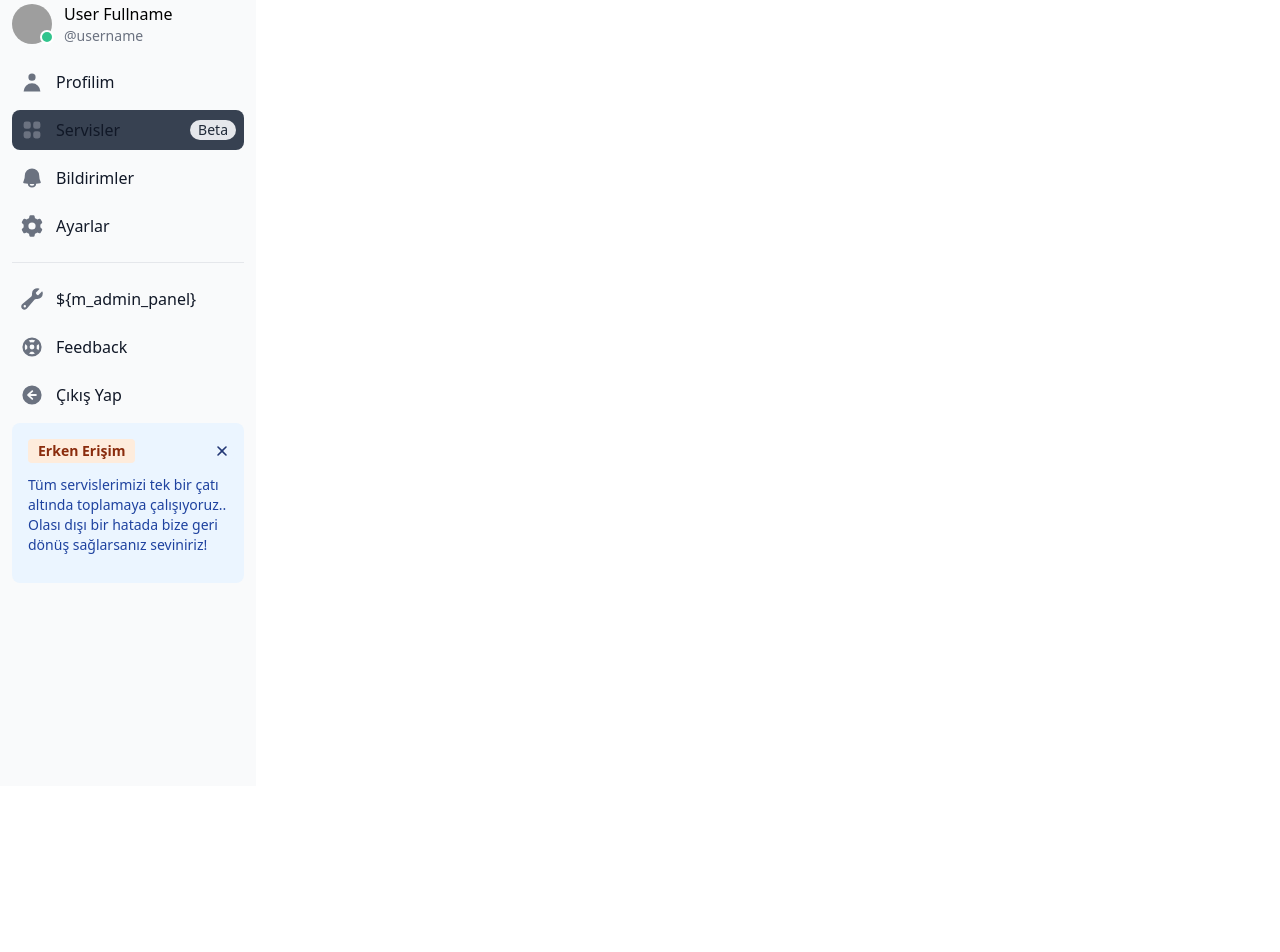
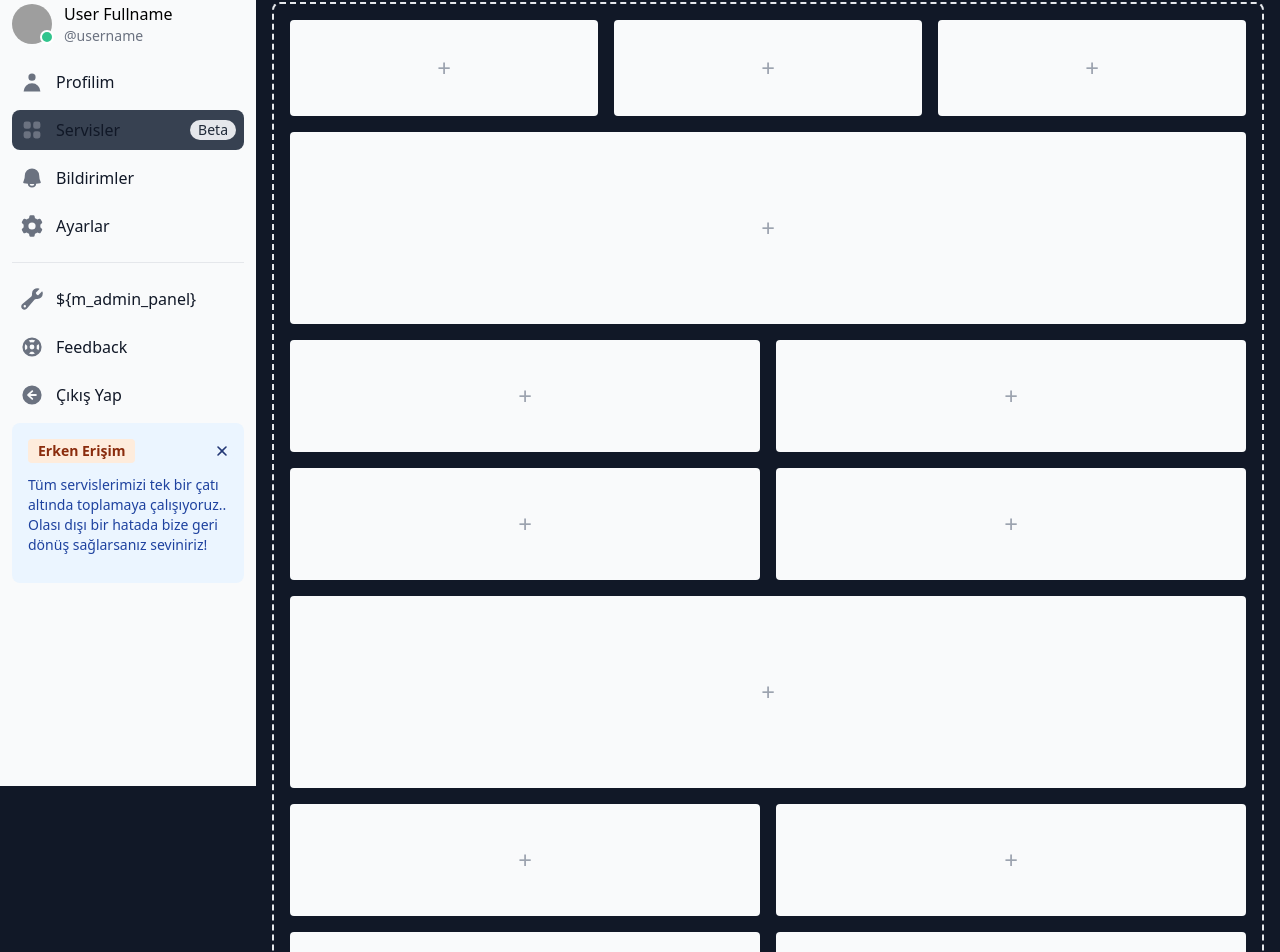
Before and after one commit to macesdev/macesdev-account, a Nuxt app: page /user/services in a window 1280 px wide. Shown: the part 14-966 px from the top of the page. Before the commit the page ends 800 px from the top, so only its background shows below. Built offline with nearby package versions, Linux system fonts and the light colour scheme; grey boxes are pictures that could not be loaded.

Commit message:
mdev.mdkn@latest - 02-19-2023, 18:00:03

```diff
--- a/pages/index.vue
+++ b/pages/index.vue
@@ -21,6 +21,7 @@ onMounted(() => {
 </script>
 
 <template>
+  <div id="wrapper">
     <div>
       <Head>
         <Title>Profilim</Title>
@@ -264,9 +265,14 @@ onMounted(() => {
         <span class="sr-only">Loading...</span>
       </div>
     </div>
+  </div>
 </template>
 
 <style>
+.wrapper {
+  height: 100%;
+}
+
 .loadingScreen {
   position: absolute;
   top: 50%;
@@ -294,8 +300,6 @@ export default {
     };
   },
   beforeMount() {
-    document.body.style.backgroundColor = "#111827";
-
     if (localStorage.getItem("mail") == null) {
       navigateTo("/fw/login");
     }
--- a/pages/user/services.vue
+++ b/pages/user/services.vue
@@ -1,9 +1,90 @@
 <template>
   <ProfileSidebar />
+
+  <div class="p-4 sm:ml-64">
+    <div
+      class="p-4 border-2 border-gray-200 border-dashed rounded-lg dark:border-gray-700"
+    >
+      <div class="grid grid-cols-3 gap-4 mb-4">
+        <div
+          class="flex items-center justify-center h-24 rounded bg-gray-50 dark:bg-gray-800"
+        >
+          <p class="text-2xl text-gray-400 dark:text-gray-500">+</p>
+        </div>
+        <div
+          class="flex items-center justify-center h-24 rounded bg-gray-50 dark:bg-gray-800"
+        >
+          <p class="text-2xl text-gray-400 dark:text-gray-500">+</p>
+        </div>
+        <div
+          class="flex items-center justify-center h-24 rounded bg-gray-50 dark:bg-gray-800"
+        >
+          <p class="text-2xl text-gray-400 dark:text-gray-500">+</p>
+        </div>
+      </div>
+      <div
+        class="flex items-center justify-center h-48 mb-4 rounded bg-gray-50 dark:bg-gray-800"
+      >
+        <p class="text-2xl text-gray-400 dark:text-gray-500">+</p>
+      </div>
+      <div class="grid grid-cols-2 gap-4 mb-4">
+        <div
+          class="flex items-center justify-center rounded bg-gray-50 h-28 dark:bg-gray-800"
+        >
+          <p class="text-2xl text-gray-400 dark:text-gray-500">+</p>
+        </div>
+        <div
+          class="flex items-center justify-center rounded bg-gray-50 h-28 dark:bg-gray-800"
+        >
+          <p class="text-2xl text-gray-400 dark:text-gray-500">+</p>
+        </div>
+        <div
+          class="flex items-center justify-center rounded bg-gray-50 h-28 dark:bg-gray-800"
+        >
+          <p class="text-2xl text-gray-400 dark:text-gray-500">+</p>
+        </div>
+        <div
+          class="flex items-center justify-center rounded bg-gray-50 h-28 dark:bg-gray-800"
+        >
+          <p class="text-2xl text-gray-400 dark:text-gray-500">+</p>
+        </div>
+      </div>
+      <div
+        class="flex items-center justify-center h-48 mb-4 rounded bg-gray-50 dark:bg-gray-800"
+      >
+        <p class="text-2xl text-gray-400 dark:text-gray-500">+</p>
+      </div>
+      <div class="grid grid-cols-2 gap-4">
+        <div
+          class="flex items-center justify-center rounded bg-gray-50 h-28 dark:bg-gray-800"
+        >
+          <p class="text-2xl text-gray-400 dark:text-gray-500">+</p>
+        </div>
+        <div
+          class="flex items-center justify-center rounded bg-gray-50 h-28 dark:bg-gray-800"
+        >
+          <p class="text-2xl text-gray-400 dark:text-gray-500">+</p>
+        </div>
+        <div
+          class="flex items-center justify-center rounded bg-gray-50 h-28 dark:bg-gray-800"
+        >
+          <p class="text-2xl text-gray-400 dark:text-gray-500">+</p>
+        </div>
+        <div
+          class="flex items-center justify-center rounded bg-gray-50 h-28 dark:bg-gray-800"
+        >
+          <p class="text-2xl text-gray-400 dark:text-gray-500">+</p>
+        </div>
+      </div>
+    </div>
+  </div>
 </template>
 
 <script>
 export default {
   name: "Services",
+  beforeMount() {
+    document.body.style.backgroundColor = "#111827";
+  },
 };
 </script>
```
Also changed, not shown: 1 other file (tests, documents, lock files or other folders). Lines whose indentation alone changed are shown as unchanged.
